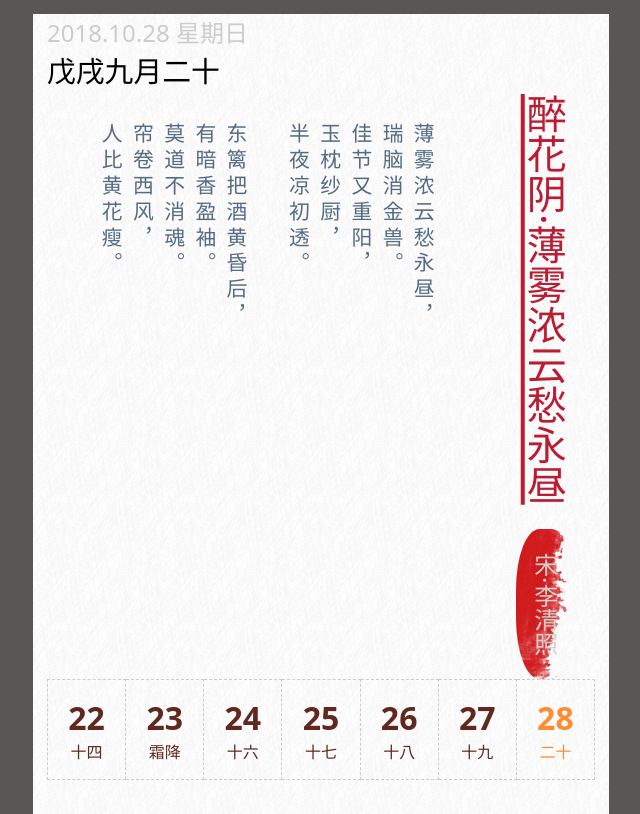
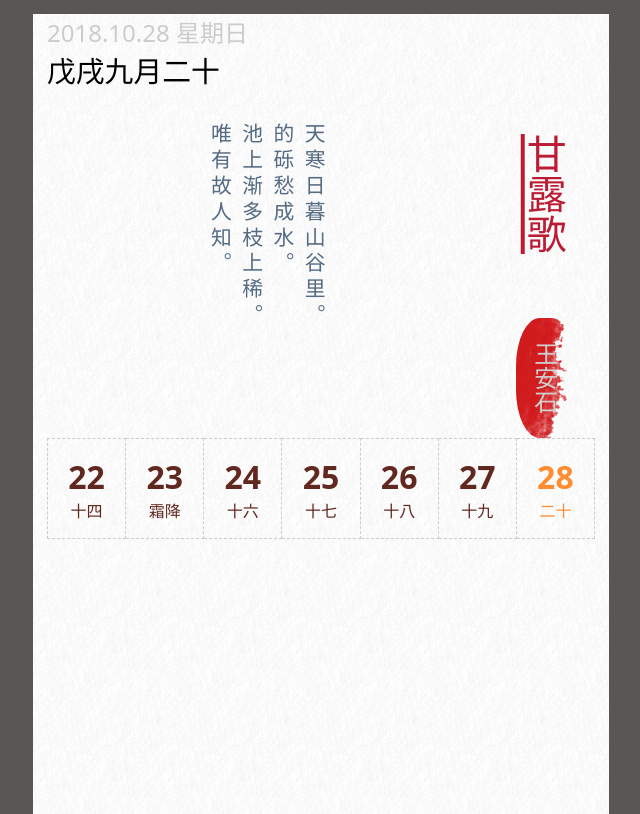
Before and after one commit to dylens/poe-calendar, a plain HTML site: page index.html in a window 1280 px wide. Shown: the whole page, without its empty margins (319-959 px from the left). Drawn offline with Linux system fonts and the light colour scheme.

Commit message:
add more poetry

```diff
--- a/assets/js/poetry.js
+++ b/assets/js/poetry.js
@@ -209,7 +209,67 @@ var weekPoetry = [
         "author": "唐·王维",
         "content": "独在异乡为异客，\n每逢佳节倍思亲。\n遥知兄弟登高处，\n遍插茱萸少一人。"
     },
-    {
+	{
+		"title": "甘露歌",
+		"author": "王安石",
+		"content": "天寒日暮山谷里。\n的砾愁成水。\n池上渐多枝上稀。\n唯有故人知。"
+  },
+	{
+		"title": "甘露歌",
+		"author": "王安石",
+		"content": "折得一枝香在手。\n人间应未有。\n疑是经春雪未消。\n今日是何朝。"
+	},
+	{
+		"title": "蝶恋花",
+		"author": "滕甫",
+		"content": "叶底无风池面静。\n掬水佳人，拍破青铜镜。\n残月朦胧花弄影。\n新梳斜插乌云鬓。\n拍索闷怀添酒兴。\n旋撷园蔬，随分成盘。\n说与翠微休急性。\n功名富贵皆前定。"
+	},
+	{
+		"title": "浪淘沙",
+		"author": "裴湘",
+		"content": "雁塞说并门。\n郡枕西汾。\n山形高下远相吞。\n古寺楼台依碧嶂，烟景遥分。\n晋庙锁溪云。\n箫鼓仍存。\n牛羊斜日自归村。\n惟有故城禾黍地，前事消魂。"
+  },
+	{
+		"title": "蝶恋花",
+		"author": "韩缜姬",
+		"content": "香作风光浓著露。\n正恁双栖，又遣分飞去。\n密诉东君应不许。\n泪波一洒奴衷素。"
+	},
+	{
+		"title": "清平乐",
+		"author": "刘敞",
+		"content": "小山丛桂。\n最有留人意。\n拂叶攀花无限思。\n雨湿浓香满袂。\n别来过了秋光。\n翠帘昨夜新霜。\n多少月宫闲地，娥与借微芳。"
+	},
+	{
+		"title": "临江仙",
+		"author": "苏氏",
+		"content": "一夜东风穿绣户，融融暖应佳时。\n春来何处最先知。\n平明堤上柳。\n染遍郁金枝。\n姊妹嬉游时节近，今朝应怨来迟。\n凭谁说与到家期。\n玉钗头上胜，留待远人归。"
+	},
+	{
+		"title": "阮郎归",
+		"author": "司马光",
+		"content": "渔舟容易入春山。\n仙家日月闲。\n绮窗纱幌映朱颜。\n相逢醉梦间。\n松露冷，海霞殷。\n匆匆整棹还。\n落花寂寂水潺潺。\n重寻此路难。"
+  },
+	{
+		"title": "踏莎行",
+		"author": "韩维",
+		"content": "归雁低空，游蜂趁暖。\n凭高目向西云断。\n具茨山外夕阳多，展江亭下春波满。\n双桂情深，千花明焕。\n良辰谁是同游伴。\n辛夷花谢早梅开。\n应须次第调弦管。"
+	},
+	{
+		"title": "西江月",
+		"author": "韩维",
+		"content": "早岁相期林下，高年同在尊前。\n风花绣舞乍晴天。\n绿蚁新浮酒面。\n身外虚名电转，人间急景梭传。\n当筵莫惜听朱弦。\n一品归来强健。"
+	},
+	{
+		"title": "喜长新",
+		"author": "王益柔",
+		"content": "秋云朔吹晓徘徊。\n雪照楼台。\n梁王宴召有邹枚。\n相如独逞雄才。\n明烛薰炉香暖，深劝金杯。\n庭前粉艳有寒梅。\n一枝昨夜先开。"
+  },
+	{
+		"title": "菩萨蛮",
+		"author": "李师中",
+		"content": 			"子规啼破城楼月。\n画船晓载笙歌发。\n两岸荔枝红。\n万家烟雨中。\n佳人相对泣。\n泪下罗衣湿。\n从此信音稀。\n岭南无雁飞。"
+	},
+	{
         "title": "醉花阴·薄雾浓云愁永昼",
         "author": "宋·李清照",
         "content": "薄雾浓云愁永昼，\n瑞脑消金兽。\n佳节又重阳，\n玉枕纱厨，\n半夜凉初透。\n\n东篱把酒黄昏后，\n有暗香盈袖。\n莫道不消魂。\n帘卷西风，\n人比黄花瘦。"
--- a/index.html
+++ b/index.html
@@ -186,8 +186,6 @@
         }
 
         function changePoetry(id){
-            var currentWeeks = weekDays(monDay(new Date()));//获取一周
-
             //随机获取43首诗中的一首
             var poetry = weekPoetry[Math.ceil(Math.random()*42)];
             if (poetry) {
@@ -196,6 +194,7 @@
                 document.getElementById("pauthor").innerHTML = poetry.author
             }
 
+			var currentWeeks = weekDays(monDay(new Date()));//获取一周
 			//active当前点下的日期
 			var weekIds = ["w1", "w2", "w3", "w4", "w5", "w6", "w7"];
 			for(var i in weekIds){
```
